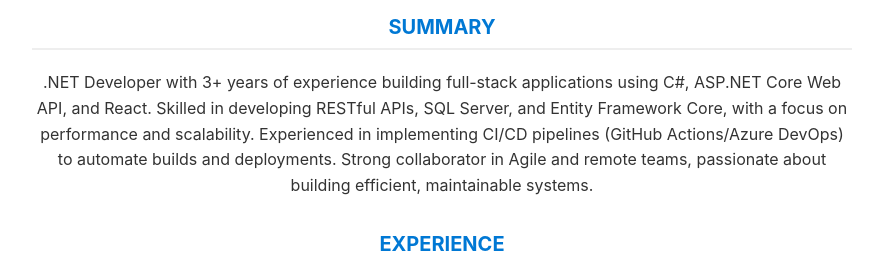
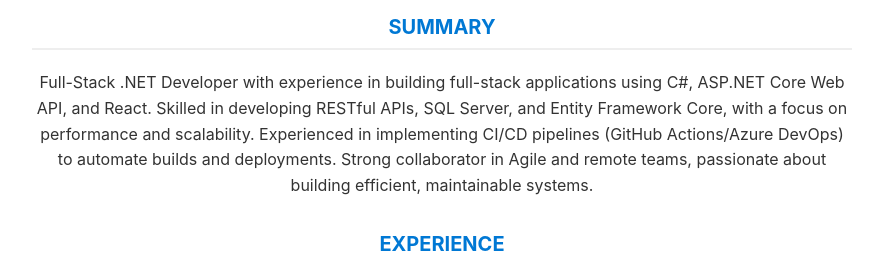
Before and after one commit to wisdomf41/CVCrafta, a React (Vite) app in the folder resumeapp.client/: page / in a window 1280 px wide. Shown: the part 209-462 px from the top of the page, without its empty margins (198-1081 px from the left). Built offline with nearby package versions, Linux system fonts and the light colour scheme.

Commit message:
Updated summary

```diff
--- a/resumeapp.client/src/App.jsx
+++ b/resumeapp.client/src/App.jsx
@@ -20,7 +20,7 @@ function App() {
                 <h2>SUMMARY</h2>
                 <p>
                     <p>
-                        .NET Developer with 3+ years of experience building full-stack applications using C#,
+                        Full-Stack .NET Developer with experience in building full-stack applications using C#,
                         ASP.NET Core Web API, and React. Skilled in developing RESTful APIs, SQL Server,
                         and Entity Framework Core, with a focus on performance and scalability.
                         Experienced in implementing CI/CD pipelines (GitHub Actions/Azure DevOps) to automate
```
